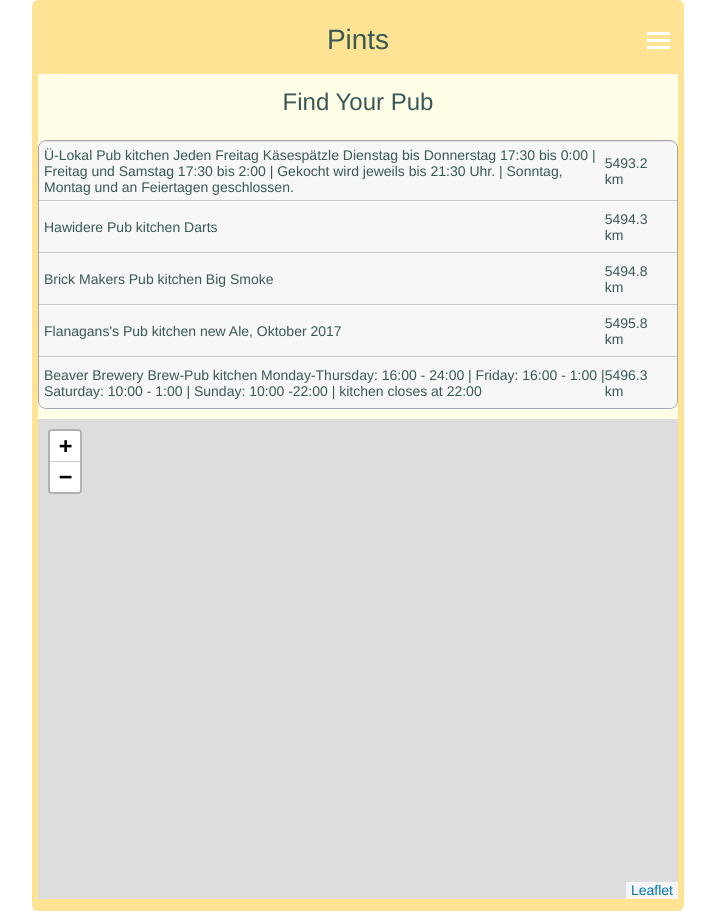
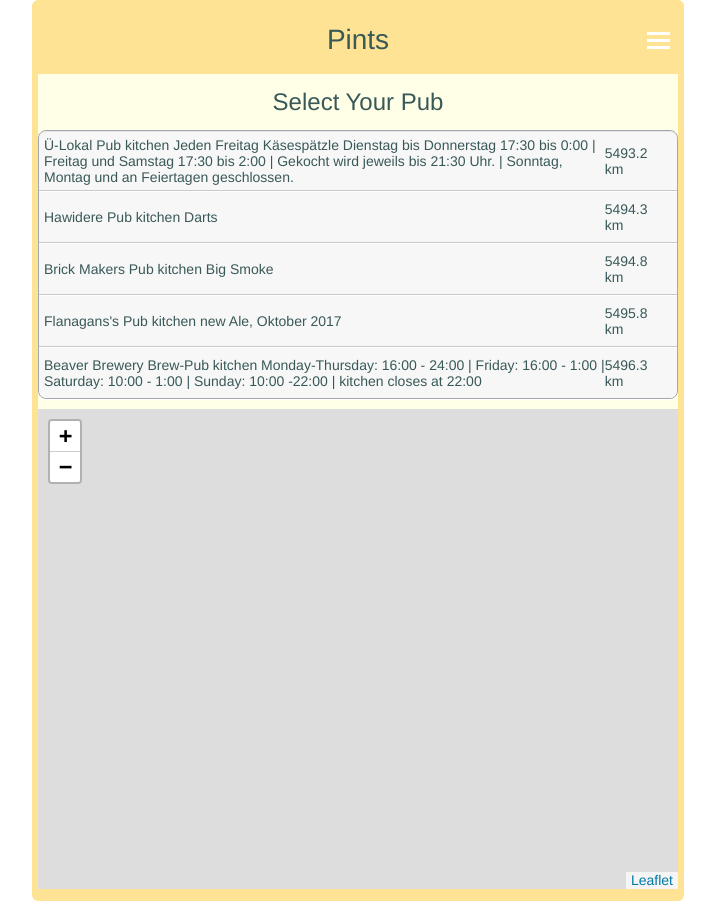
Before and after one commit to richardtraindl/pints, a Jekyll site: the page built from pints/index.html, in a window 1280 px wide. Shown: the whole page, without its empty margins (282-997 px from the left). Built offline with Jekyll 4.4.1, drawn with Linux system fonts in a browser that asks for light colours.

Commit message:
Update index.html

```diff
--- a/pints/index.html
+++ b/pints/index.html
@@ -5,9 +5,7 @@ id: index
 ---
 
     <article>
-      <h2>Find Your Pub</h2>
-
-      <div class="small-gap"></div>
+      <h2>Select Your Pub</h2>
 
       <section id="msg">
         <!-- Wird dynamisch befüllt -->
```
